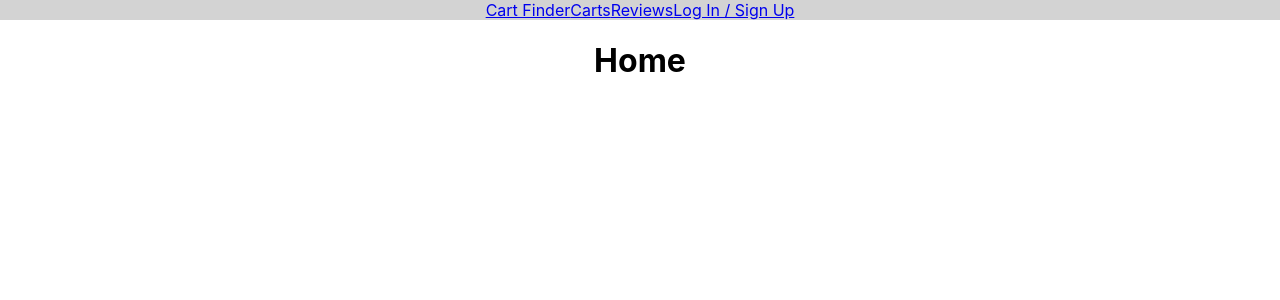
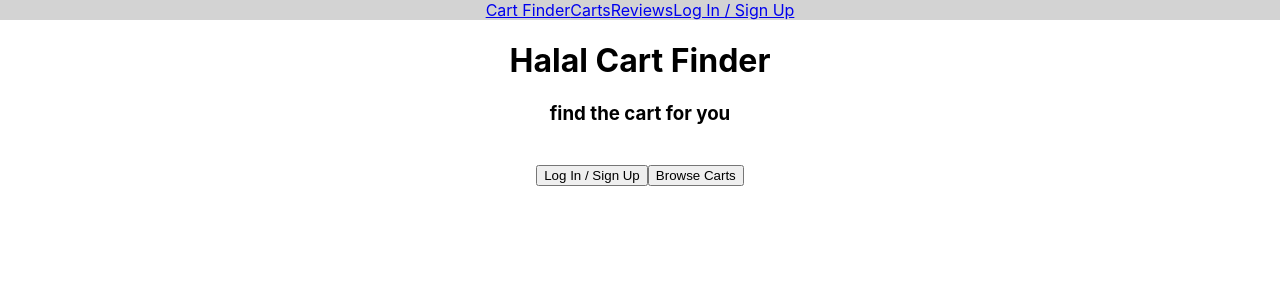
Before and after one commit to wyou130/halal-cart-finder, a React (Create React App) app in the folder client/: page / in a window 1280 px wide. Shown: the top 300 px of the page. Built offline with nearby package versions, Linux system fonts and the light colour scheme; no server answers.

Commit message:
Updated no user state to  instead of null, added some history.push, created home component

```diff
--- a/client/src/App.js
+++ b/client/src/App.js
@@ -10,47 +10,20 @@ import CartsList from './components/CartsList'
 import CartDetails from './components/CartDetails'
 import ReviewsList from './components/ReviewsList'
 import UserList from './components/UserList'
+import Home from './components/Home'
 
 function App() {
-
-  // All currentUser state has been moved to UserProvider
-
-  // const [currentUser, setCurrentUser] = useState(null)
-
-  // useEffect(() => {
-  //   fetch('/me')
-  //     .then(res => {
-  //       if(res.ok) {
-  //         res.json()
-  //         .then((loggedInUser) => setCurrentUser(loggedInUser))
-  //       }
-  //     })
-  // }, [])
-
-  // function onUserEntry(user) {
-  //   setCurrentUser(user)
-  // }
-
-  // function onLogOut() {
-  //   setCurrentUser(null)
-  // }
 
   return (
     <UserProvider>
       <div className="App">
-        <NavBar
-            // currentUser={currentUser} onLogOut={onLogOut}
-        />
+        <NavBar />
         <Switch>
           <Route path="/login">
-            <Login
-              // onUserEntry={onUserEntry}
-            />
+            <Login />
           </Route>
           <Route path="/signup">
-            <Signup
-              // onUserEntry={onUserEntry}
-            />
+            <Signup />
           </Route>
           <Route exact path="/carts">
             <CartsList />
@@ -71,7 +44,7 @@ function App() {
             <UserDetails />
           </Route>
           <Route path="/">
-            <h1>Home</h1>
+            <Home />
           </Route>
         </Switch>
       </div>
--- a/client/src/components/CartItem.js
+++ b/client/src/components/CartItem.js
@@ -1,7 +1,5 @@
 import { Link } from 'react-router-dom'
 function CartItem({ cart }) {
-
-    // console.log(cart)
 
     return (
         <Link to={`/carts/${cart.id}`}>
--- /dev/null
+++ b/client/src/components/Home.js
@@ -0,0 +1,39 @@
+import { useState, useEffect, useContext } from 'react'
+import { Link } from 'react-router-dom'
+import { UserContext } from '../context/UserProvider'
+
+function Home() {
+
+    let [currentUser, setCurrentUser] = useContext(UserContext)
+
+    return(
+        <div>
+            <h1>Halal Cart Finder</h1>
+            <h3>{currentUser ? `Welcome, ${currentUser.name}!` : "find the cart for you"}</h3>
+            <br/>
+            <div>
+                {currentUser ?
+                    <div>
+                        <Link to='/reviews'>
+                            <button>Browse Reviews</button>
+                        </Link>
+                        <Link to='/favorites'>
+                            <button>My Favorites</button>
+                        </Link>
+                    </div>
+                    :
+                    <div>
+                        <Link to='/login'>
+                            <button>Log In / Sign Up</button>
+                        </Link>
+                        <Link to='/carts'>
+                            <button>Browse Carts</button>
+                        </Link>
+                    </div>
+                }
+            </div>
+        </div>
+    )
+}
+
+export default Home
--- a/client/src/components/Login.js
+++ b/client/src/components/Login.js
@@ -1,10 +1,11 @@
 import { useState, useContext } from 'react'
-import { Link } from 'react-router-dom'
+import { Link, useHistory } from 'react-router-dom'
 import { UserContext } from '../context/UserProvider'
 
 function Login () {
 
     let [currentUser, setCurrentUser] = useContext(UserContext)
+    let history = useHistory()
 
     const [email, setEmail] = useState("")
     const [password, setPassword] = useState("")
@@ -15,7 +16,6 @@ function Login () {
             email: email,
             password: password
         }
-        // console.log(loginInput)
         fetch("/login", {
             method: "POST",
             headers: {
@@ -27,8 +27,8 @@ function Login () {
                 if(res.ok) {
                     res.json()
                     .then(loggedInUser => {
-                    setCurrentUser(loggedInUser)
-                    // history.push('/')
+                        setCurrentUser(loggedInUser)
+                        history.push('/')
                     })
                 }
             })
--- a/client/src/components/NavBar.js
+++ b/client/src/components/NavBar.js
@@ -10,7 +10,7 @@ function NavBar() {
         fetch('/logout', {
             method: 'DELETE'
         })
-            .then(() => setCurrentUser(null))
+            .then(() => setCurrentUser(""))
     }
 
     return(
--- a/client/src/components/ReviewItem.js
+++ b/client/src/components/ReviewItem.js
@@ -1,4 +1,5 @@
 import { useEffect, useState, useContext } from "react"
+import { Link } from 'react-router-dom'
 import CommentForm from "./CommentForm"
 import CommentsList from "./CommentsList"
 import { UserContext } from '../context/UserProvider'
@@ -88,20 +89,12 @@ function ReviewItem({ review, onUpdateReview, onDeleteReview }) {
 
     return (
         <div>
-            <p>{review.cart_name}</p>
+            <Link to={`/carts/${review.cart_id}`}>{review.cart_name}</Link>
             <p>Visited on: {review.date_visited}</p>
-            <p>By {review.user_name}</p>
+            <Link to={`/users/${review.user_id}`}>By {review.user_name}</Link>
             {
                 isEditing ?
                 <form onSubmit={handleEdit}>
-                    {/* <datalist id="tickmarks">
-                        <option value="0" label="0"></option>
-                        <option value="1" label="1"></option>
-                        <option value="2" label="2"></option>
-                        <option value="3" label="3"></option>
-                        <option value="4" label="4"></option>
-                        <option value="5" label="5"></option>
-                    </datalist> */}
                     <label htmlFor="rating">Rating</label>
                     <div>
                         <input
--- a/client/src/components/Signup.js
+++ b/client/src/components/Signup.js
@@ -1,17 +1,17 @@
 import { useState, useContext } from 'react'
-import { Link } from 'react-router-dom'
+import { Link, useHistory } from 'react-router-dom'
 import { UserContext } from '../context/UserProvider'
 
 function Signup() {
 
     let [currentUser, setCurrentUser] = useContext(UserContext)
+    let history = useHistory()
 
     const [name, setName] = useState("")
     const [email, setEmail] = useState("")
     const [password, setPassword] = useState("")
     const [location, setLocation] = useState("")
     const [image, setImage] = useState("")
-    // let history = useHistory()
 
     function handleSubmit(e) {
         e.preventDefault()
@@ -22,7 +22,6 @@ function Signup() {
             location: location,
             image: image
         }
-        // console.log(signupInput)
         fetch('/signup', {
             method: 'POST',
             headers: {
@@ -33,8 +32,10 @@ function Signup() {
             .then(res => {
                 if(res.ok) {
                     res.json()
-                    .then(newUser => setCurrentUser(newUser))
-                    // history.push('/')
+                    .then(newUser => {
+                        setCurrentUser(newUser)
+                        history.push('/')
+                    })
                 }
             })
         setName("")
--- a/client/src/components/UserDetails.js
+++ b/client/src/components/UserDetails.js
@@ -42,8 +42,6 @@ function UserDetails() {
         })
     }, [id])
 
-    console.log(displayedReviews)
-
     function toggleForm() {
         setIsEditing(!isEditing)
     }
@@ -55,7 +53,6 @@ function UserDetails() {
             location: location,
             image: image
         }
-        // console.log(updateInput)
         fetch(`/users/${currentUser.id}`, {
             method: 'PATCH',
             headers: {
@@ -76,13 +73,12 @@ function UserDetails() {
     }
 
     function handleDelete(currentUser) {
-        // console.log(currentUser)
         if(window.confirm('Are you sure you want to delete your account?')) {
             fetch(`/users/${currentUser.id}`, {
                 method: 'DELETE'
               })
               .then(() => {
-                  setCurrentUser(null)
+                  setCurrentUser("")
                   setDisplayedUser(null)
                   history.push('/login')
               })
```
Also changed, not shown: client/src/context/UserProvider.js (+0 -10 lines), 1 other file (tests, documents, lock files or other folders).
